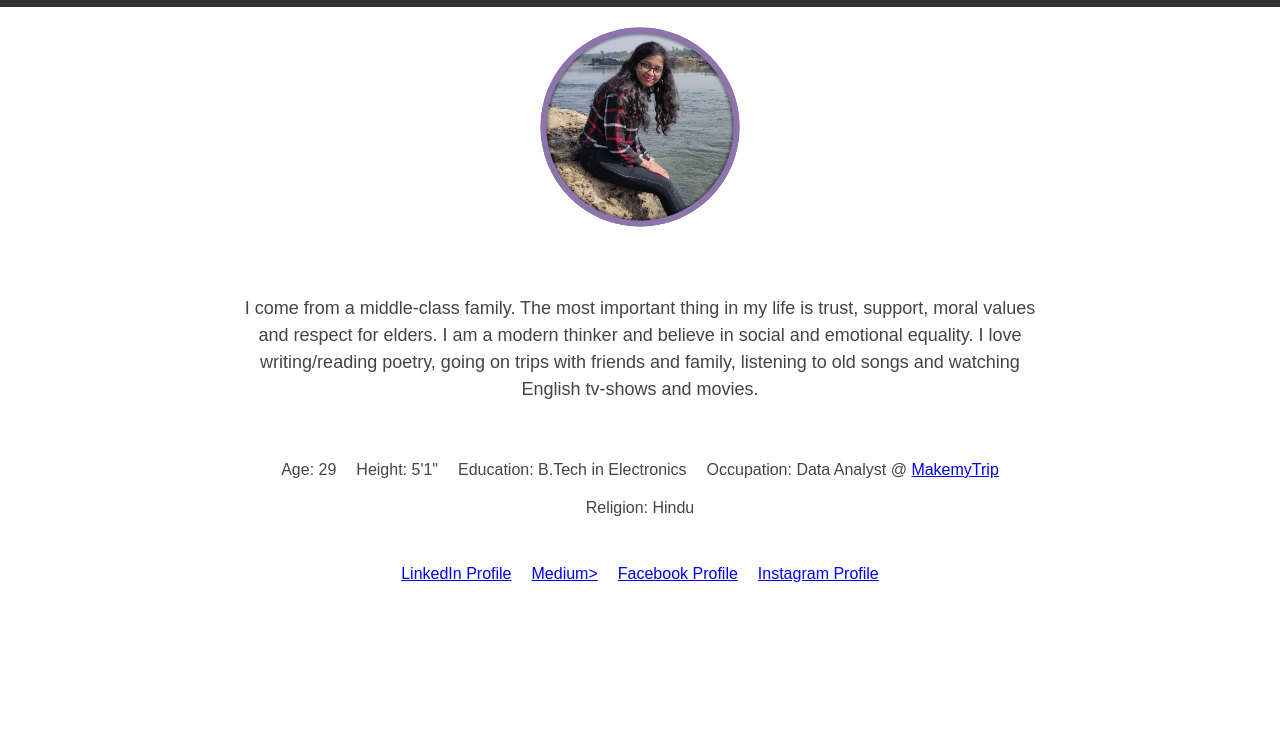
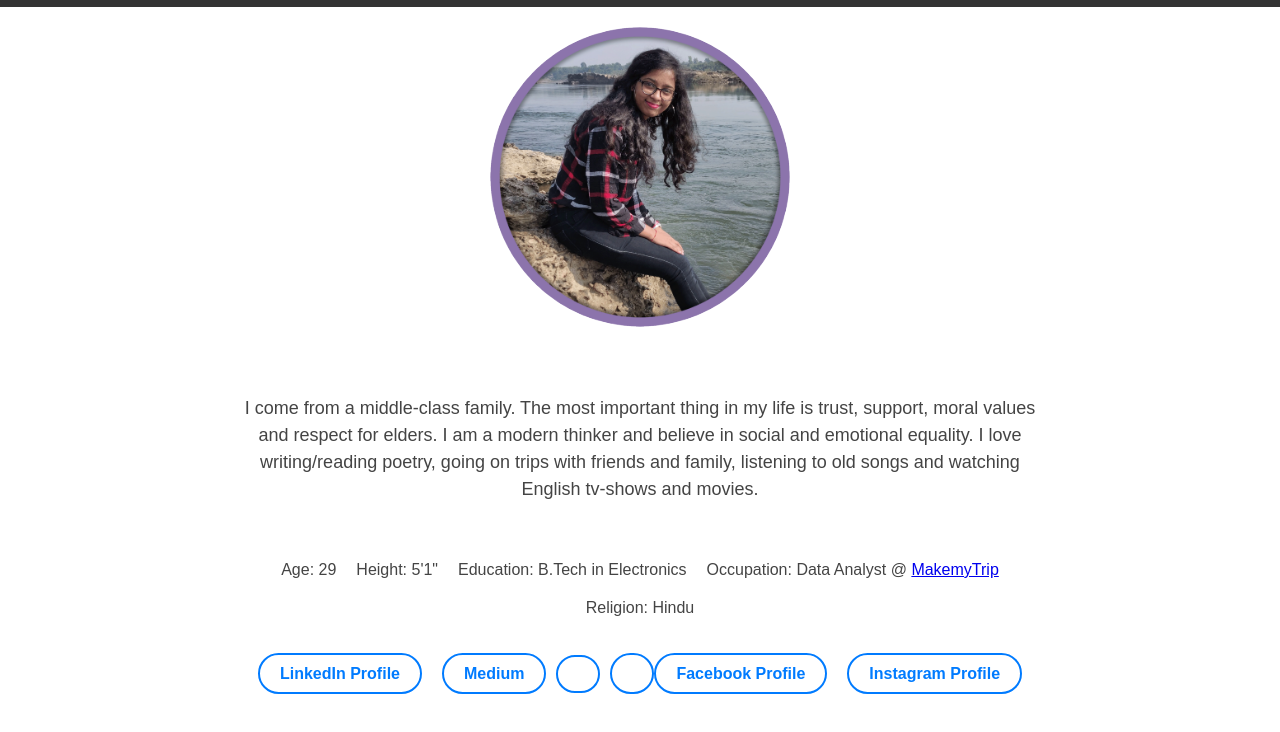
Before and after one commit to anand-srivastava/astha, a plain HTML site: page index.html in a window 1280 px wide. Shown: the part 50-782 px from the top of the page. Drawn offline with Linux system fonts and the light colour scheme.

Commit message:
Update index.html

```diff
--- a/index.html
+++ b/index.html
@@ -41,7 +41,7 @@
       li {
         margin: 10px;
       }
-      a #btn{
+      a#btn{
         text-decoration: none;
         color: #007bff;
         font-weight: bold;
@@ -50,12 +50,12 @@
         padding: 10px 20px;
         transition: all 0.3s ease;
       }
-      a:hover {
+      a#btn:hover {
         background-color: #007bff;
         color: #fff;
       }
       .profile-photo {
-        max-width: 200px;
+        max-width: 300px;
         border-radius: 50%;
         margin: 0 auto 20px;
         display: block;
@@ -83,7 +83,7 @@
       <h2>My Other Profiles</h2>
       <ul>
         <li><a id="btn" href="https://www.linkedin.com/in/srivastava-astha/">LinkedIn Profile</a></li>
-        <li><a id="btn" href="https://srivastavaastha.medium.com/">Medium></li>
+        <li><a id="btn" href="https://srivastavaastha.medium.com/">Medium</li>
         <li><a id="btn" href="https://www.facebook.com/20astha95">Facebook Profile</a></li>
         <li><a id="btn" href="https://www.instagram.com/srivastavaastha_">Instagram Profile</a></li>
       </ul>
```
